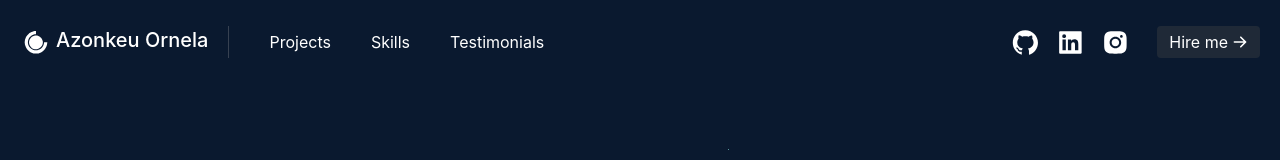
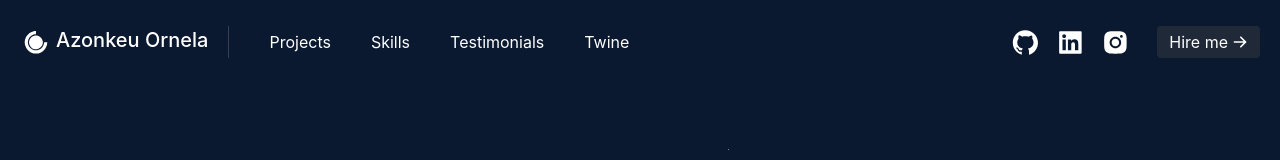
Before and after one commit to Azonkeu/azonkeu-portfolio, a React (Create React App) app: page / in a window 1280 px wide. Shown: the top 160 px of the page. Built offline with nearby package versions, Linux system fonts and the light colour scheme.

Commit message:
Verify portfolio on twine

```diff
--- a/src/components/Navbar.js
+++ b/src/components/Navbar.js
@@ -39,6 +39,9 @@ const Navbar = () => {
           <a href="#testimonials" className="mr-5 md:ml-5 hover:text-white">
             Testimonials
           </a>
+          <a href="https://www.twine.net/Ornela21" className="mr-5 md:ml-5 hover:text-white">
+            Twine
+          </a>
         </nav>
 		    <div className="inline-flex">
           <SocialIcons href="https://github.com/Azonkeu">
```
